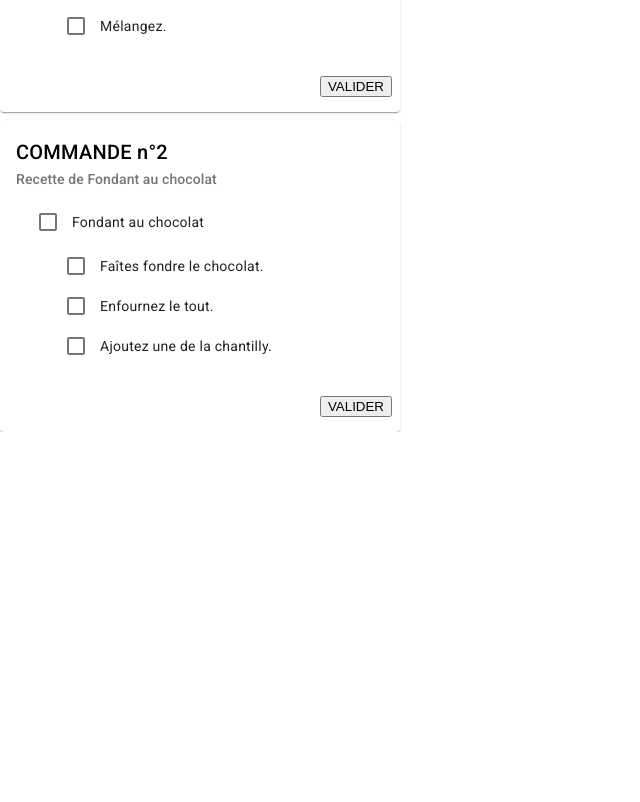
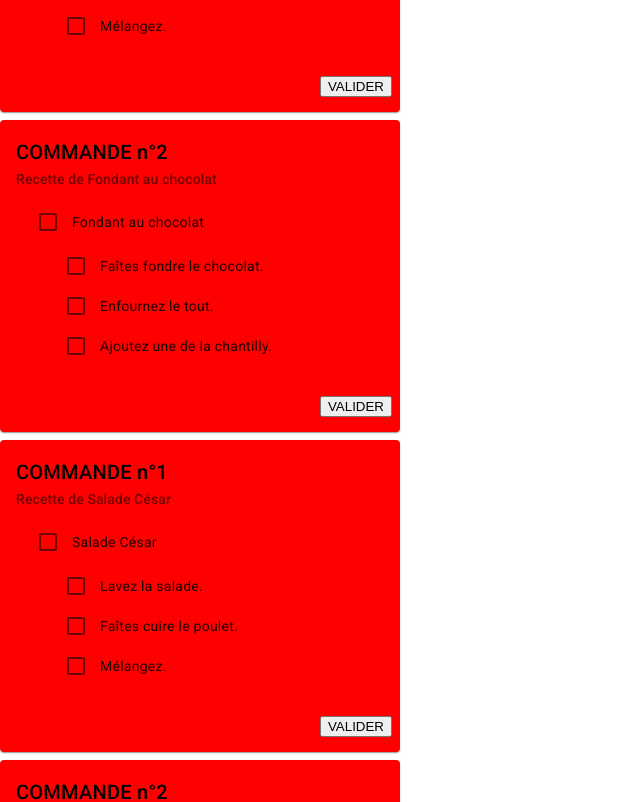
Before and after one commit to EvaRadu/eCuisine, an Angular app: page / in a window 1280 px wide. Shown: the part 620-1422 px from the top of the page, without its empty margins (0-640 px from the left). Before the commit the page ends 1052 px from the top, so only its background shows below. Built offline with nearby package versions, Linux system fonts and the light colour scheme.

Commit message:
couleur et cluster selon une variable

```diff
--- a/src/app/app.component.html
+++ b/src/app/app.component.html
@@ -1,3 +1,3 @@
 <div *ngFor="let task of tasks">
-<app-card [task]=task ></app-card>
+<app-card *ngIf="notClusterize(task)" [task]=task></app-card>
 </div>
--- a/src/app/app.component.ts
+++ b/src/app/app.component.ts
@@ -1,12 +1,32 @@
-import { Component } from '@angular/core';
-import { tasks } from './tasks';
+import {Component, OnInit} from '@angular/core';
+import {Task, tasks} from './tasks';
 
 @Component({
   selector: 'app-root',
   templateUrl: './app.component.html',
   styleUrls: ['./app.component.scss']
 })
-export class AppComponent {
+
+export class AppComponent implements OnInit {
   title = 'ecuisine';
   tasks = tasks;
+  clusterize = true;
+
+  notClusterize(task: Task) {
+    if (task.pressingNumber != undefined) {
+      if(task.pressingNumber < 40 && this.clusterize) {
+        return false;
+      }
+      return true;
+    }
+    return true;
+  }
+
+  ngOnInit() {
+    setInterval(() => {
+      let index = Math.floor(Math.random() * (tasks.length))
+      console.log(index)
+      this.tasks[index].pressingNumber = Math.random() * 100;
+    }, 5000);
+  }
 }
--- a/src/app/card/card.component.html
+++ b/src/app/card/card.component.html
@@ -1,5 +1,5 @@
 
-<mat-card class="card">
+<mat-card class="card" [ngStyle]="{background: getColor()}">
     <mat-card-header>
       <mat-card-title>COMMANDE n°{{task.id}} </mat-card-title>
       <mat-card-subtitle>Recette de {{task.name}}</mat-card-subtitle>
@@ -8,6 +8,6 @@
       <liste [task]=task></liste>
       </mat-card-content>
     <mat-card-actions align="end">
-      <button mat-button>VALIDER</button>
+      <button mat-button *ngIf="true">VALIDER</button>
     </mat-card-actions>
   </mat-card>
--- a/src/app/card/card.component.ts
+++ b/src/app/card/card.component.ts
@@ -11,4 +11,16 @@ export class CardComponent {
   @Input() title !: string;
   @Input() idee !: number;
   @Input() task !: Task;
+
+  getColor() {
+    if (this.task.pressingNumber != undefined) {
+      if(this.task.pressingNumber < 30) {
+        return "green"
+      } else if (this.task.pressingNumber < 60) {
+        return "yellow"
+      }
+      return "red"
+    }
+    return "pink"
+  }
 }
--- a/src/app/tasks.ts
+++ b/src/app/tasks.ts
@@ -1,47 +1,56 @@
 import {ThemePalette} from '@angular/material/core';
 
-  export interface Task {
+  export class Task {
     id : number;
     name: string;
     completed: boolean;
+    pressingNumber ?: number;
     color: ThemePalette;
     subtasks?: Task[];
+
+    constructor(id: number, name: string, completed: boolean, color: ThemePalette, subtasks?: Task[]) {
+      this.id = id;
+      this.name = name;
+      this.completed = completed;
+      this.color = color;
+      this.subtasks = subtasks;
+      this.pressingNumber = 70;
+    }
   }
+
   export const tasks : Task[]= [
-    {
-      id : 0,
-      name: 'Pâtes au pesto',
-      completed: false,
-      color: 'primary',
-      subtasks: [
-        {id : 0, name: 'Faire cuire les pâtes al dente', completed: false, color: 'accent'},
-        {id : 1, name: "Dans un mortier, pilez le basilic avec l'ail et les pignons jusqu'à obtention d'une crème lisse.", completed: false, color: 'accent'},
-        {id : 2, name: "Mettez la préparation dans un bol, puis ajouter l'huile peu à peu en fouettant.", completed: false, color: 'accent'},
-        {id : 3, name: "Rajoutez les fromage râpés, assaisonner et mélangez.", completed: false, color: 'accent'},
-        {id : 4, name: "Egouttez les pâtes, méxlangez-les au pesto et servez.", completed: false, color: 'accent'},
-      ],
-    },
-    {
-      id : 1,
-      name: 'Salade César',
-      completed: false,
-      color: 'primary',
-      subtasks: [
-        {id : 0, name: 'Lavez la salade.', completed: false, color: 'accent'},
-        {id : 1,name: "Faîtes cuire le poulet.", completed: false, color: 'accent'},
-        {id : 2,name: "Mélangez.", completed: false, color: 'accent'},
-      ],
-    },
-    {
-      id : 2,
-      name: 'Fondant au chocolat',
-      completed: false,
-      color: 'primary',
-      subtasks: [
-        {id : 0, name: 'Faîtes fondre le chocolat.', completed: false, color: 'accent'},
-        {id : 1, name: "Enfournez le tout.", completed: false, color: 'accent'},
-        {id : 2, name: "Ajoutez une de la chantilly.", completed: false, color: 'accent'},
-      ],
-    }
-
+    new Task(0,'Pâtes au pesto',false,'primary', [
+      new Task(0,'Faire cuire les pâtes al dente',false,'accent'),
+      new Task(1,"Dans un mortier, pilez le basilic avec l'ail et les pignons jusqu'à obtention d'une crème lisse.", false, 'accent'),
+      new Task(2, "Mettez la préparation dans un bol, puis ajouter l'huile peu à peu en fouettant.", false, 'accent'),
+      new Task(3, "Rajoutez les fromage râpés, assaisonner et mélangez.", false, 'accent'),
+      new Task(4, "Egouttez les pâtes, méxlangez-les au pesto et servez.", false, 'accent'),
+    ]),
+    new Task(1,'Salade César', false, 'primary', [
+      new Task(0,'Lavez la salade.',false, 'accent'),
+      new Task(1,"Faîtes cuire le poulet.", false, 'accent'),
+      new Task(2,"Mélangez.", false, 'accent'),
+    ]),
+    new Task(2, 'Fondant au chocolat', false, 'primary', [
+      new Task(0, 'Faîtes fondre le chocolat.', false, 'accent'),
+      new Task(1, "Enfournez le tout.", false, 'accent'),
+      new Task(2, "Ajoutez une de la chantilly.", false, 'accent')
+    ]),
+    new Task(0,'Pâtes au pesto',false,'primary', [
+      new Task(0,'Faire cuire les pâtes al dente',false,'accent'),
+      new Task(1,"Dans un mortier, pilez le basilic avec l'ail et les pignons jusqu'à obtention d'une crème lisse.", false, 'accent'),
+      new Task(2, "Mettez la préparation dans un bol, puis ajouter l'huile peu à peu en fouettant.", false, 'accent'),
+      new Task(3, "Rajoutez les fromage râpés, assaisonner et mélangez.", false, 'accent'),
+      new Task(4, "Egouttez les pâtes, méxlangez-les au pesto et servez.", false, 'accent'),
+    ]),
+    new Task(1,'Salade César', false, 'primary', [
+      new Task(0,'Lavez la salade.',false, 'accent'),
+      new Task(1,"Faîtes cuire le poulet.", false, 'accent'),
+      new Task(2,"Mélangez.", false, 'accent'),
+    ]),
+    new Task(2, 'Fondant au chocolat', false, 'primary', [
+      new Task(0, 'Faîtes fondre le chocolat.', false, 'accent'),
+      new Task(1, "Enfournez le tout.", false, 'accent'),
+      new Task(2, "Ajoutez une de la chantilly.", false, 'accent')
+    ])
   ];
```
Also changed, not shown: src/app/app.module.ts (line endings or trailing spaces).
